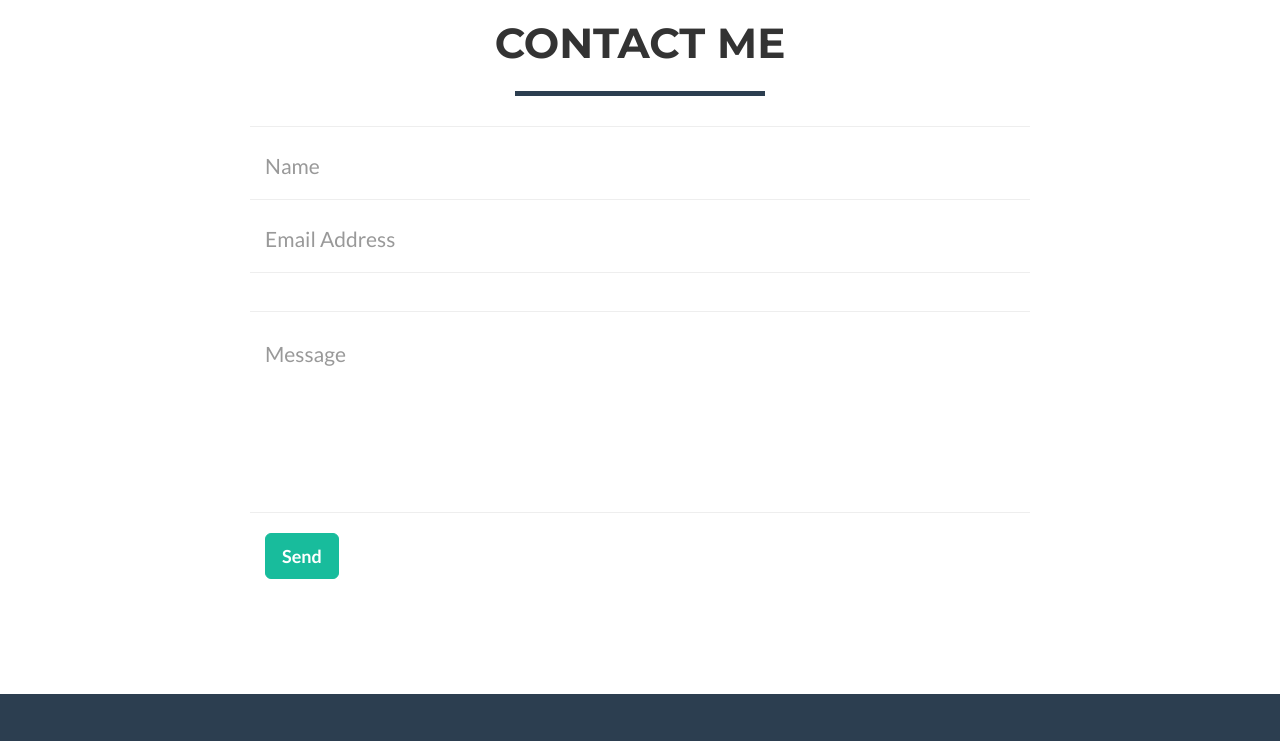
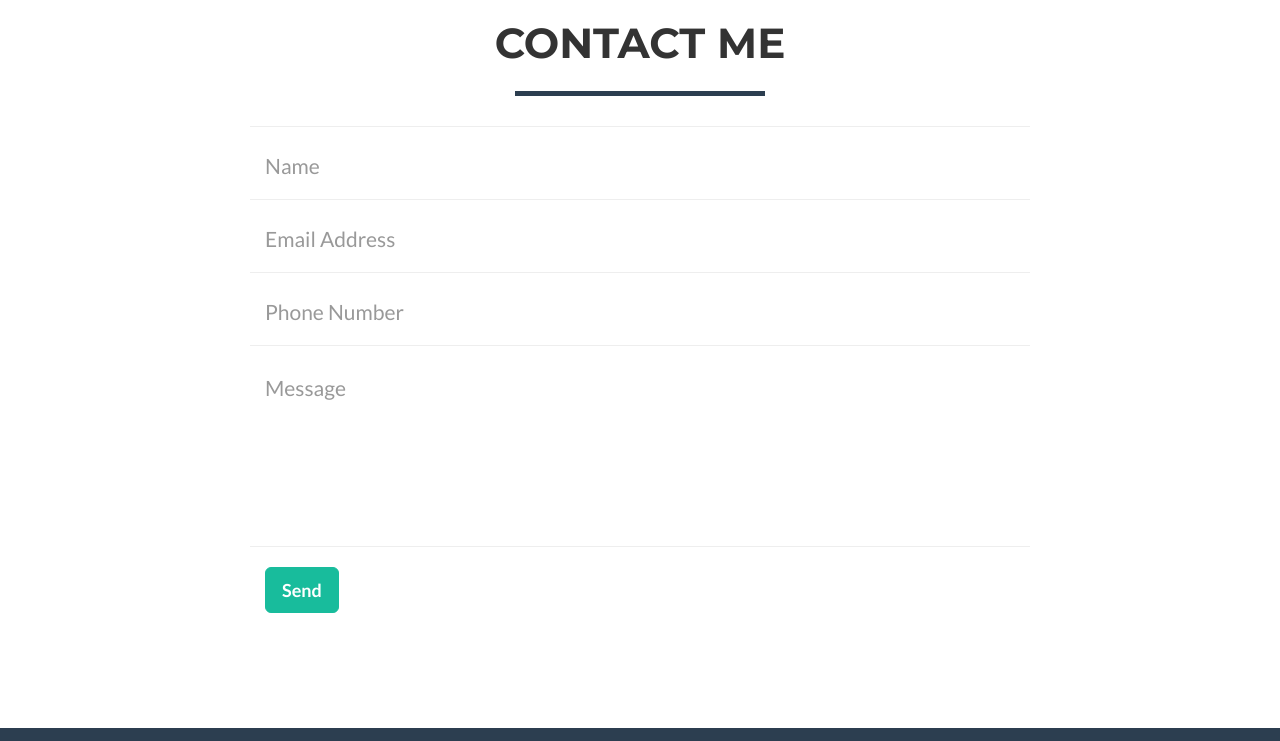
Before and after one commit to kiiiiNNNNNNNNNyyyy/portfolio, a website: page index.html in a window 1280 px wide. Shown: the part 5720-6461 px from the top of the page. Drawn offline with nearby package versions, Linux system fonts and the light colour scheme; some packages are replaced by stand-ins of ours; a script that the page names is missing.

Commit message:
Edited contact form

```diff
--- a/index.html
+++ b/index.html
@@ -483,7 +483,7 @@
     			</div>
     			<div class="row">
     				<div class="col-lg-8 col-lg-offset-2">
-    					<form name="sentMessage" id="contactForm" method="POST" action="https://formspree.io/ad.sam007@gmail.com" novalidate>
+    					<form name="sentMessage" id="contactForm" novalidate>
     						<div class="row control-group">
     							<div class="form-group col-xs-12 floating-label-form-group controls">
     								<label>Name</label>
@@ -500,7 +500,8 @@
     						</div>
     						<div class="row control-group">
     							<div class="form-group col-xs-12 floating-label-form-group controls">
-    								<label>Phone Number</label>
+    								<label>Phone</label>
+    								<input type="number" class="form-control" placeholder="Phone Number" name = "phone" id="phone" required data-validation-required-message="Please enter your phone number.">
     								<p class="help-block text-danger"></p>
     							</div>
     						</div>
```
